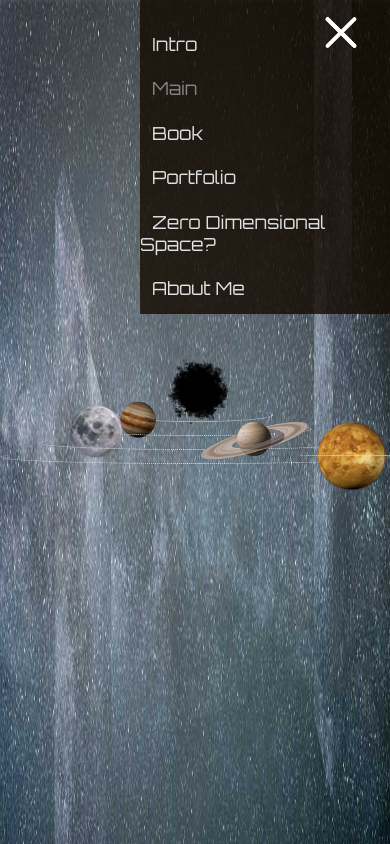
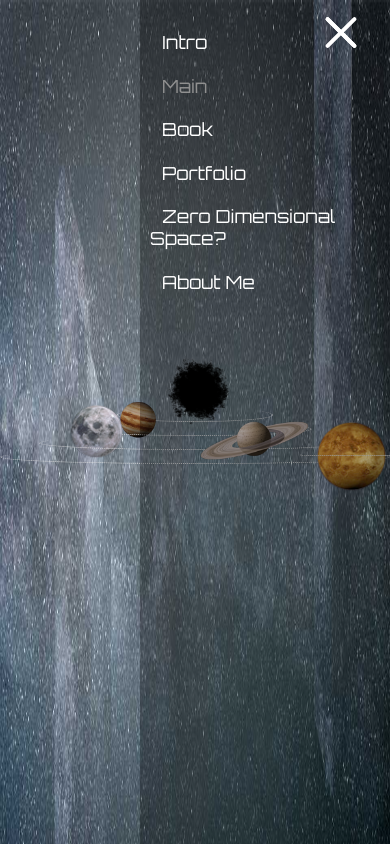
Before and after one commit to jlee0703/zerods, a plain HTML site: page main.html in a window 390 px wide. Both pictures are taken after a click on the element 350 px from the left and 50 px from the top of the page. Shown: the top 844 px of the page. Drawn offline with Linux system fonts and the light colour scheme; a web font is replaced by a local one.

Commit message:
Update style.css
nav tag

```diff
--- a/css/style.css
+++ b/css/style.css
@@ -182,7 +182,11 @@ nav {
     flex: 1 1 80%;
     margin: 150px 0 0 5%;
   }
-} /* min-width: 769px and max-width: 1024px */
+}
+/* min-width: 769px and max-width: 1024px */
+/* min-width: 769px and max-width: 1024px */
+/* min-width: 769px and max-width: 1024px */
+/* min-width: 769px and max-width: 1024px */
 
 @media screen and (max-width: 768px) {
   .rotatedHeader {
@@ -192,18 +196,18 @@ nav {
     position: absolute;
     top: 0%;
     left: auto;
-    right: 0px;
-    opacity: 0;
+    right: -300px;
+    padding-left: 10px;
     transform: translateX(0%);
     width: 250px;
-    height: auto;
+    height: 100%;
     z-index: 21;
-    background-color: var(--black-color);
+    background-color: rgba(0, 0, 0, 0.3);
     transition: all 0.5s ease-in-out;
   }
   nav.on {
-    /* right: 0%; */
-    opacity: 0.8;
+    right: 0%;
+    background-color: rgba(0, 0, 0, 0.3);
     transition: all 0.5s ease-in-out;
   }
   .nav_menu {
```
